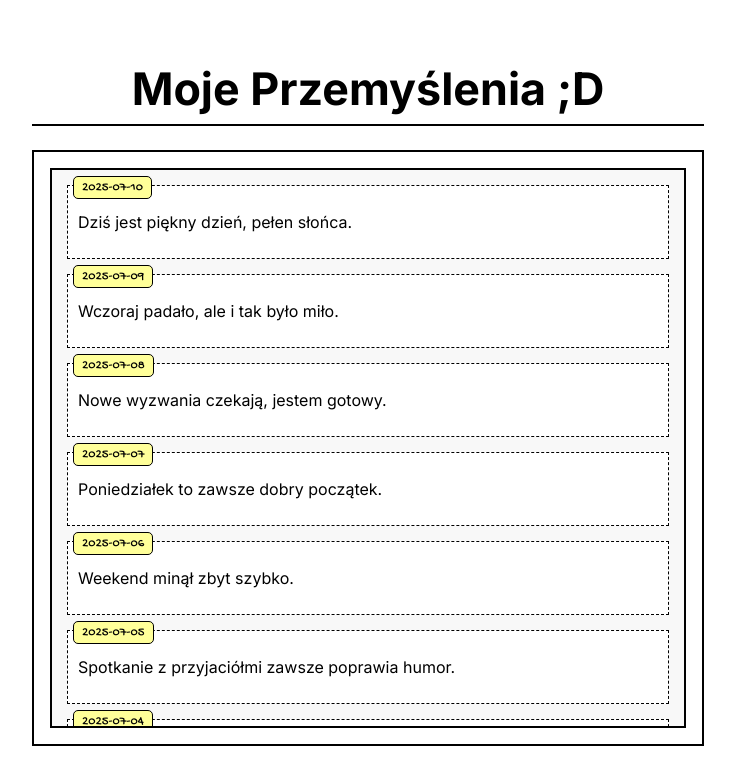
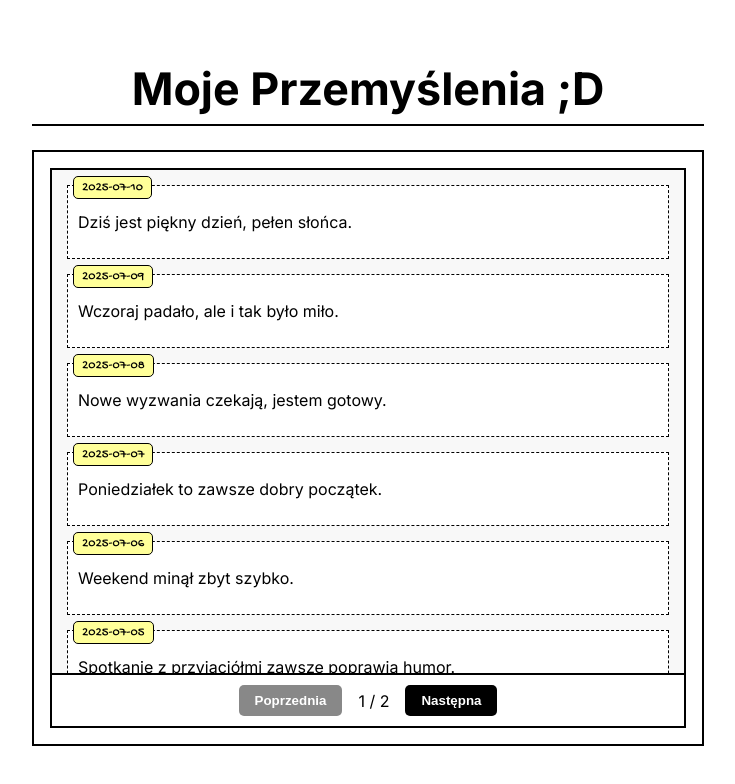
Before and after one commit to SzymonSkrzypczyk/one_sentence_journal, a SvelteKit app in the folder one_sentence_journal/: page / in a window 1280 px wide. Shown: the top 784 px of the page, without its empty margins (272-1007 px from the left). Built offline with nearby package versions, Linux system fonts and the light colour scheme.

Commit message:
sticky prev/next page buttons
I've got a while for a bit of vibe coding ;D

```diff
--- a/one_sentence_journal/src/components/HistoryView.svelte
+++ b/one_sentence_journal/src/components/HistoryView.svelte
@@ -48,13 +48,15 @@
   }
 </script>
 
-<div class="scrollable-text">
+<div class="history-container">
+  <div class="scrollable-list">
     {#each pageSentences as item}
       <div class="sentence-item">
         <span class="date-display">{item.date}</span>
         <p>{item.text}</p>
       </div>
     {/each}
+  </div>
 
   <div class="pagination-controls">
     <button on:click={prevPage} disabled={currentPage === 1}>Poprzednia</button>
@@ -64,13 +66,19 @@
 </div>
 
 <style>
-  .scrollable-text {
-    max-height: 70vh;
-    overflow-y: auto;
+  .history-container {
+    display: flex;
+    flex-direction: column;
+    height: 70vh;
     border: 2px solid #000000;
     background-color: #f8f8f8;
+    box-sizing: border-box;
+  }
+
+  .scrollable-list {
+    flex: 1 1 auto;
+    overflow-y: auto;
     padding: 15px;
-    box-sizing: border-box;
   }
 
   .sentence-item {
@@ -80,6 +88,7 @@
     background-color: #ffffff;
     border: 1px dashed #000000;
   }
+
   .sentence-item:last-child {
     margin-bottom: 0;
   }
@@ -99,11 +108,13 @@
   }
 
   .pagination-controls {
+    padding: 10px;
+    border-top: 2px solid #000000;
+    background-color: #ffffff;
     display: flex;
     justify-content: center;
     align-items: center;
     gap: 1rem;
-    margin-top: 10px;
   }
 
   button {
```
Lines whose indentation alone changed are shown as unchanged.
